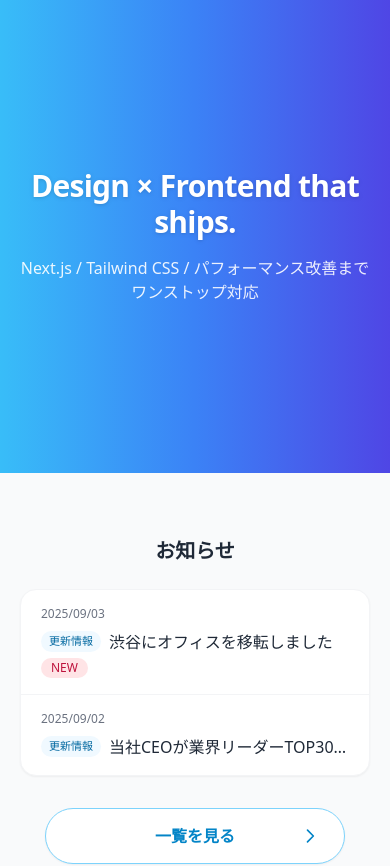
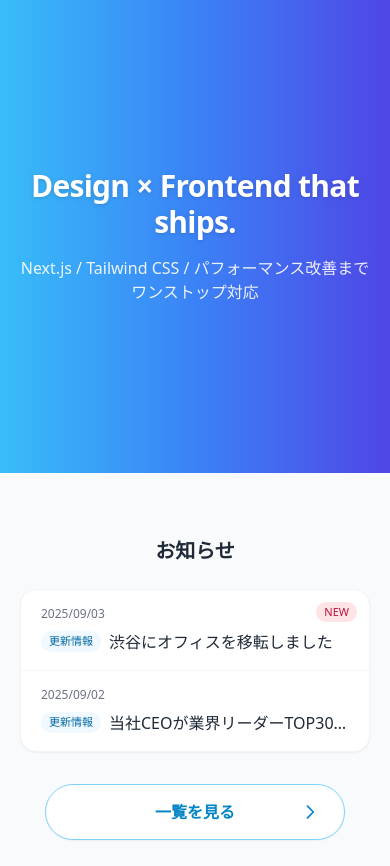
Before and after one commit to maichu050505/my-next-project, a Next.js app: page / in a window 390 px wide. Shown: the top 866 px of the page. Built offline with nearby package versions, Linux system fonts and the light colour scheme.

Commit message:
スマホのNEWバッジ位置修正

```diff
--- a/_components/news/NewsList.tsx
+++ b/_components/news/NewsList.tsx
@@ -4,7 +4,7 @@ import Badge from "@/_components/ui/Badge";
 
 type Props = {
   news: News[];
-  limit?: number; // ← TOPでは2件, /newsでは全件
+  limit?: number;
 };
 
 const normalizeDate = (s: string) => s.replaceAll("/", "-");
@@ -12,7 +12,7 @@ const normalizeDate = (s: string) => s.replaceAll("/", "-");
 export default function NewsList({ news, limit }: Props) {
   const items = limit ? news.slice(0, limit) : news;
 
-  if (news.length === 0) {
+  if (items.length === 0) {
     return <p className="text-center mt-6">記事がありません。</p>;
   }
 
@@ -22,8 +22,7 @@ export default function NewsList({ news, limit }: Props) {
         <li key={n.id} className="group relative">
           <Link
             href={`/news/${n.id}`}
-            className="block px-5 py-4 hover:bg-gray-50 transition
-                   sm:flex sm:items-center sm:gap-4"
+            className="block px-5 py-4 hover:bg-gray-50 transition sm:flex sm:items-center sm:gap-4"
           >
             {/* モバイル：1行目 = 日付 */}
             <time
@@ -41,25 +40,42 @@ export default function NewsList({ news, limit }: Props) {
               <span className="text-gray-800 line-clamp-1">{n.title}</span>
             </div>
 
-            {/* PC：左 = 日付 */}
-            <time
-              dateTime={normalizeDate(n.publishedAt)}
-              className="hidden sm:block text-sm tabular-nums text-gray-500 w-28 shrink-0"
-            >
-              {n.publishedAt}
-            </time>
+            {/* PC：全部1行（左=日付 / 中央=カテゴリ+タイトル / 右=NEW） */}
+            <div className="hidden sm:flex sm:items-center sm:gap-4 sm:w-full">
+              <time
+                dateTime={normalizeDate(n.publishedAt)}
+                className="text-sm tabular-nums text-gray-500 w-28 shrink-0"
+              >
+                {n.publishedAt}
+              </time>
 
-            {/* PC：中央 = カテゴリ＋タイトル（可変幅） */}
-            <span className="hidden sm:inline-flex sm:items-center sm:gap-2 sm:min-w-0 sm:flex-1">
               <Badge variant="sky" tone="soft" size="sm" className="shrink-0">
                 {n.category.name}
               </Badge>
-              <span className="text-gray-800 truncate">{n.title}</span>
-            </span>
 
-            {/* NEW：モバイルはカード右上に絶対配置、PCは行末（右端） */}
+              <span className="text-gray-800 truncate flex-1">{n.title}</span>
+
+              {/* PC用 NEW（右端固定） */}
+              {idx === 0 && (
+                <Badge
+                  variant="rose"
+                  tone="soft"
+                  size="sm"
+                  className="hidden sm:inline-flex sm:ml-auto"
+                >
+                  NEW
+                </Badge>
+              )}
+            </div>
+
+            {/* モバイル用 NEW（カード右上固定） */}
             {idx === 0 && (
-              <Badge variant="rose" tone="soft" size="sm">
+              <Badge
+                variant="rose"
+                tone="soft"
+                size="xs"
+                className="absolute top-3 right-3 sm:hidden"
+              >
                 NEW
               </Badge>
             )}
```
